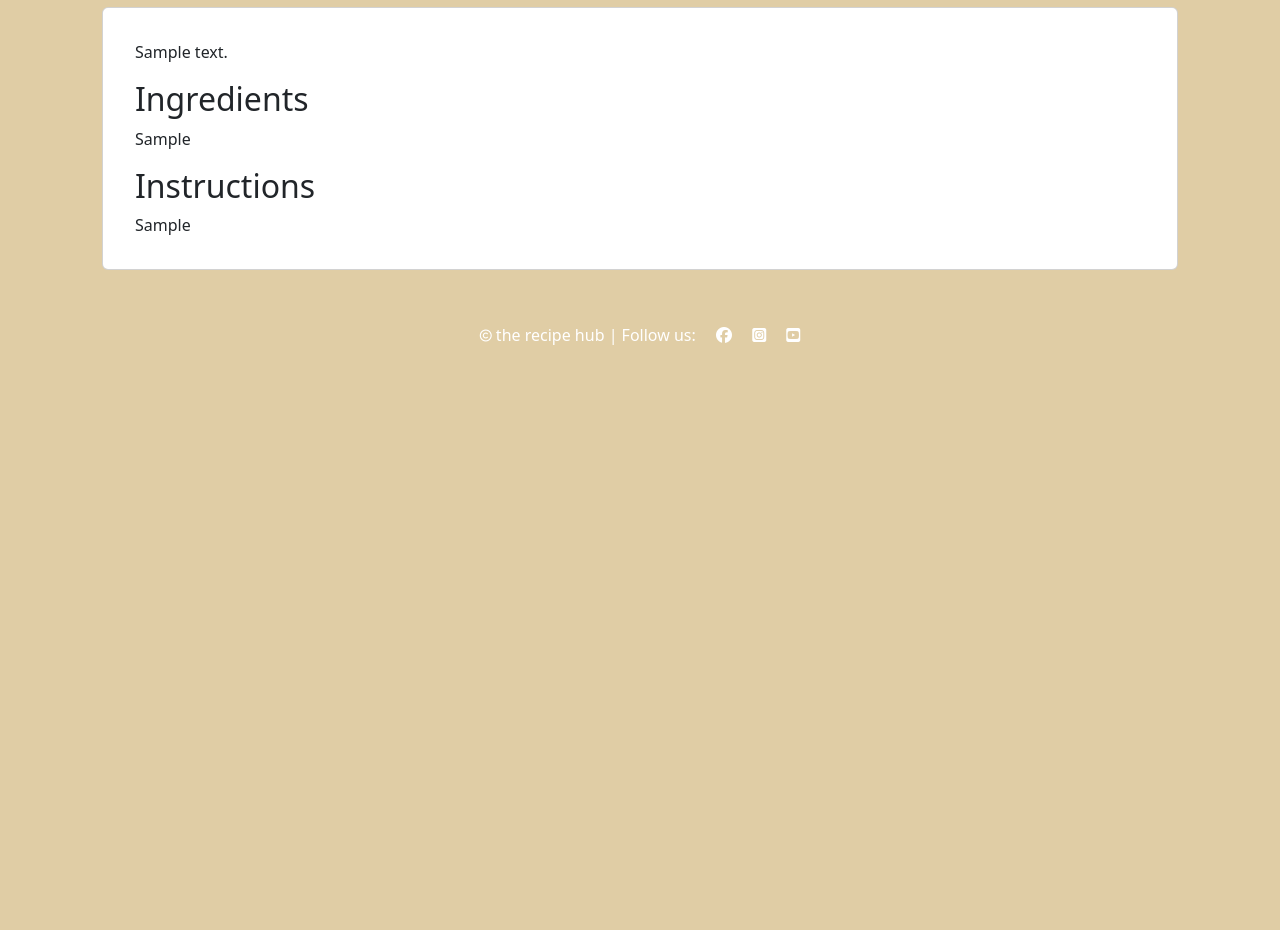
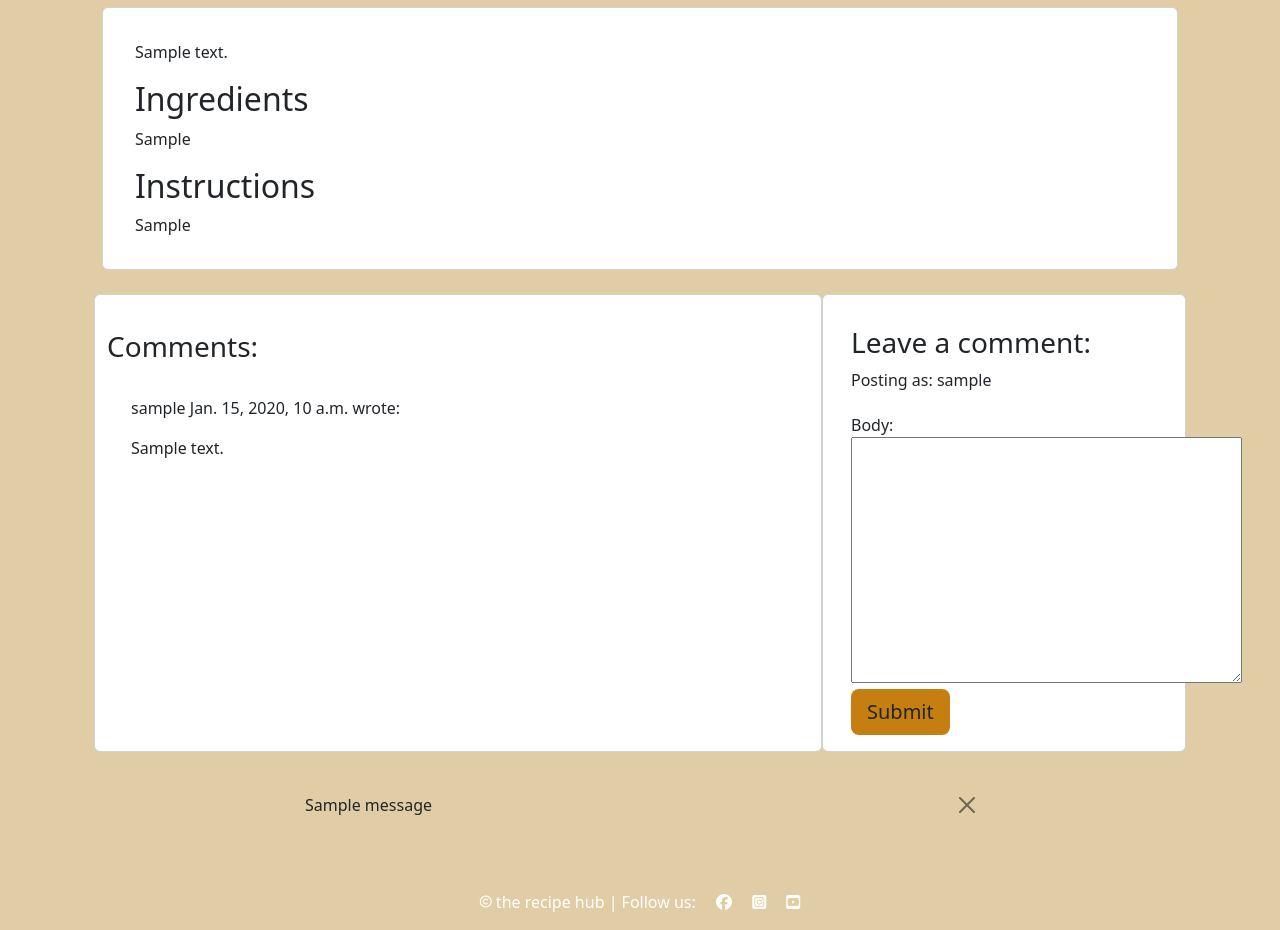
Before and after one commit to bmich22/recipe-hub, a Django app: a page that uses templates/base.html in a window 1280 px wide. Shown: the part 437-1367 px from the top of the page. Before the commit the page ends 782 px from the top, so only its background shows below. Run offline with Django 4.2, Linux system fonts and the light colour scheme; a user stored in the database is signed in; tables that the repository leaves empty hold one stand-in row (values such as "Sample post"); one stand-in notice (Sample message) is shown; some libraries are stand-ins or nearby versions.

Commit message:
Add comment form to recipe detail page

```diff
--- a/my_project/settings.py
+++ b/my_project/settings.py
@@ -32,7 +32,7 @@ TEMPLATES_DIR = os.path.join(BASE_DIR, 'templates')
 SECRET_KEY = os.environ.get("SECRET_KEY")
 
 # SECURITY WARNING: don't run with debug turned on in production!
-DEBUG = False
+DEBUG = True
 
 ALLOWED_HOSTS = [
     "127.0.0.1",
--- a/recipe/forms.py
+++ b/recipe/forms.py
@@ -1,5 +1,6 @@
 from django import forms
 from .models import Recipe
+from .models import Comment
 
 
 class RecipeForm(forms.ModelForm):
@@ -24,3 +25,9 @@ class RecipeForm(forms.ModelForm):
     class Meta:
         model = Recipe
         fields = ["title", "featured_image", "description", "ingredients", "instructions", "servings", "status"]
+
+
+class CommentForm(forms.ModelForm):
+    class Meta:
+        model = Comment
+        fields = ('body',)
--- a/recipe/templates/recipe/recipe_detail.html
+++ b/recipe/templates/recipe/recipe_detail.html
@@ -45,6 +45,55 @@
       </div>
     </div>
   </div>
+   <!-- Displaying Comments -->
+   <div class="row">
+    <div class="col-md-8 card mb-4  mt-3 ">
+      <h3>Comments:</h3>
+      <div class="card-body">
+        <!-- We want a for loop inside the empty control tags
+          to iterate through each comment in comments -->
+        {% for comment in comments %}
+        <div class="p-2 comments
+          {% if not comment.approved and comment.author == user %}
+          faded{% elif not comment.approved %} d-none{% endif %}">
+          <p class="font-weight-bold">
+            {{ comment.author }}
+            <span class="font-weight-normal">
+              {{ comment.created_on }}
+            </span> wrote:
+          </p>
+          <div id="comment{{ comment.id }}">
+            {{ comment.body | linebreaks }}
+          </div>
+          {% if not comment.approved and comment.author == user %}
+          <p class="approval">
+            This comment is awaiting approval
+          </p>
+          {% endif %}
+        </div>
+        <!-- Our for loop ends here -->
+        {% endfor %}
+      </div>
+    </div>
+    <!-- Creating New Comments -->
+    <div class="col-md-4 card mb-4 mt-3">
+      <div class="card-body">
+        {% if user.is_authenticated %}
+        <h3>Leave a comment:</h3>
+        <p>Posting as: {{ user.username }}</p>
+        <form id="commentForm" method="post"
+          style="margin-top: 1.3em;">
+          {{ comment_form }}
+          {% csrf_token %}
+          <button id="submitButton" type="submit"
+            class="btn btn-signup btn-lg">Submit</button>
+        </form>
+        {% else %}
+        <p>Log in to leave a comment</p>
+        {% endif %}
+      </div>
+    </div>
+  </div>
 </div>
 
 {% endblock content %}
--- a/recipe/views.py
+++ b/recipe/views.py
@@ -1,10 +1,12 @@
 from django.shortcuts import render, redirect, get_object_or_404
 from django.views import generic
+from django.contrib import messages
 from django.contrib import messages
 from django.contrib.auth.decorators import login_required
 from django.http import HttpResponse
 from .models import Recipe
 from .forms import RecipeForm
+from .forms import CommentForm
 
 
 class RecipeList(generic.ListView):
@@ -19,7 +21,32 @@ def recipe_detail(request, slug):
     """
     queryset = Recipe.objects.filter(status=1)
     recipe = get_object_or_404(queryset, slug=slug)
-    return render(request, "recipe/recipe_detail.html", {"recipe": recipe},)
+    comments = recipe.comments.all().order_by("-created_on")
+    comment_count = recipe.comments.filter(approved=True).count()
+    if request.method == "POST":
+        comment_form = CommentForm(data=request.POST)
+        if comment_form.is_valid():
+            comment = comment_form.save(commit=False)
+            comment.author = request.user
+            comment.recipe = recipe
+            comment.save()
+            messages.add_message(
+                request, messages.SUCCESS,
+                'Comment submitted and awaiting approval'
+            )
+
+    comment_form = CommentForm()
+
+    return render(
+        request,
+        "recipe/recipe_detail.html",
+        {
+            "recipe": recipe,
+            "comments": comments,
+            "comment_count": comment_count,
+            "comment_form": comment_form,
+        },
+    )
 
 
 def add_recipe(request):
--- a/templates/base.html
+++ b/templates/base.html
@@ -3,6 +3,7 @@
 
 <!DOCTYPE html>
 <html lang="en">
+
 <head>
   <meta charset="UTF-8" />
   <meta name="viewport" content="width=device-width, initial-scale=1.0" />
@@ -14,17 +15,11 @@
       rel="stylesheet"
     /> -->
 
-    <link
-      href="https://cdn.jsdelivr.net/npm/bootstrap@5.3.3/dist/css/bootstrap.min.css"
-      rel="stylesheet"
-      integrity="sha384-QWTKZyjpPEjISv5WaRU9OFeRpok6YctnYmDr5pNlyT2bRjXh0JMhjY6hW+ALEwIH"
-      crossorigin="anonymous"
-    />
-    <script
-      src="https://cdn.jsdelivr.net/npm/bootstrap@5.3.3/dist/js/bootstrap.bundle.min.js"
+  <link href="https://cdn.jsdelivr.net/npm/bootstrap@5.3.3/dist/css/bootstrap.min.css" rel="stylesheet"
+    integrity="sha384-QWTKZyjpPEjISv5WaRU9OFeRpok6YctnYmDr5pNlyT2bRjXh0JMhjY6hW+ALEwIH" crossorigin="anonymous" />
+  <script src="https://cdn.jsdelivr.net/npm/bootstrap@5.3.3/dist/js/bootstrap.bundle.min.js"
     integrity="sha384-YvpcrYf0tY3lHB60NNkmXc5s9fDVZLESaAA55NDzOxhy9GkcIdslK1eN7N6jIeHz"
-      crossorigin="anonymous"
-    ></script>
+    crossorigin="anonymous"></script>
 
   <script src="https://kit.fontawesome.com/7fa9d59fcb.js" crossorigin="anonymous"></script>
 
@@ -35,12 +30,14 @@
 </head>
 
 <div class="container">
+
   <body class="d-flex flex-column min-vh-100">
     <!--  Navigation -->
     <nav class="navbar navbar-expand-lg bg-body-tertiary">
       <div class="container-fluid">
         <a class="navbar-brand" href="{% url 'recipe:list' %}">the recipe hub</a>
-          <button class="navbar-toggler" type="button" data-bs-toggle="collapse" data-bs-target="#navbarSupportedContent" aria-controls="navbarSupportedContent" aria-expanded="false" aria-label="Toggle navigation">
+        <button class="navbar-toggler" type="button" data-bs-toggle="collapse" data-bs-target="#navbarSupportedContent"
+          aria-controls="navbarSupportedContent" aria-expanded="false" aria-label="Toggle navigation">
           <span class="navbar-toggler-icon"></span>
         </button>
         <div class="collapse navbar-collapse" id="navbarSupportedContent">
@@ -95,7 +92,8 @@
           </div>
           {% else %}
           <p><a class="btn btn-primary btn-sm" href=" /add_recipe/">Create a Recipe</a>
-              <a class="btn btn-primary btn-sm" href=" /member_recipes/">Manage My Recipes</a></p>
+            <a class="btn btn-primary btn-sm" href=" /member_recipes/">Manage My Recipes</a>
+          </p>
           {% endif %}
         </div>
         {% else %}<!-- else User is not authenticated therefore not a member display simple welcome message -->
@@ -107,8 +105,22 @@
 
     <main class="flex-grow-1 container py-4">
       {% block content %}
-          <p>This is my default base.html content.</p>
+      <p></p>
       {% endblock content %}
+      <!-- displaying Django messages -->
+      <div class="container">
+        <div class="row">
+          <div class="col-md-8 offset-md-2">
+            {% for message in messages %}
+            <div class="alert {{ message.tags }} alert-dismissible
+        fade show" id="msg" role="alert">
+              {{ message | safe }}
+              <button type="button" class="btn-close" data-bs-dismiss="alert" aria-label="Close"></button>
+            </div>
+            {% endfor %}
+          </div>
+        </div>
+      </div>
     </main>
 </div>
 </body>
```
Lines whose indentation alone changed are shown as unchanged.
